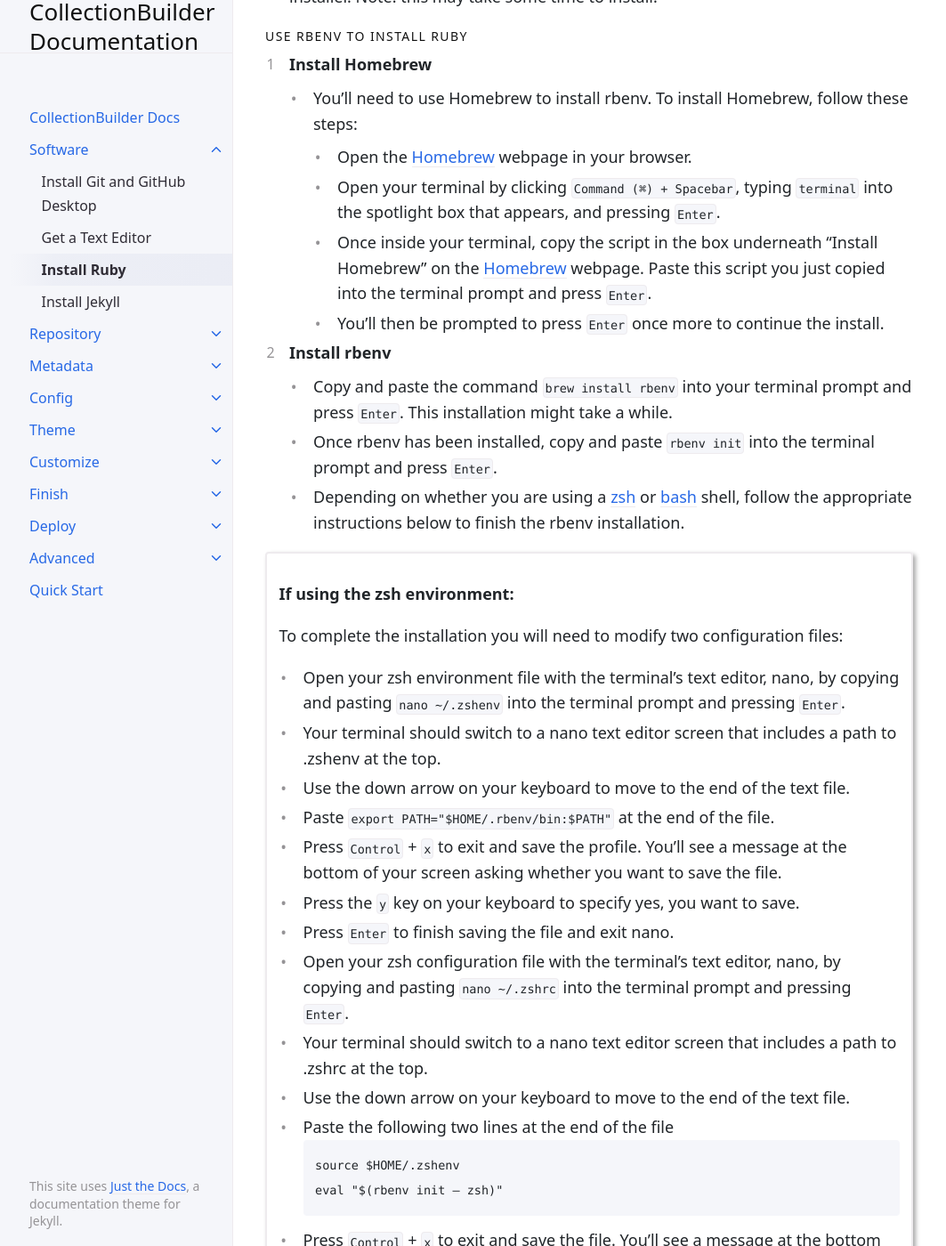
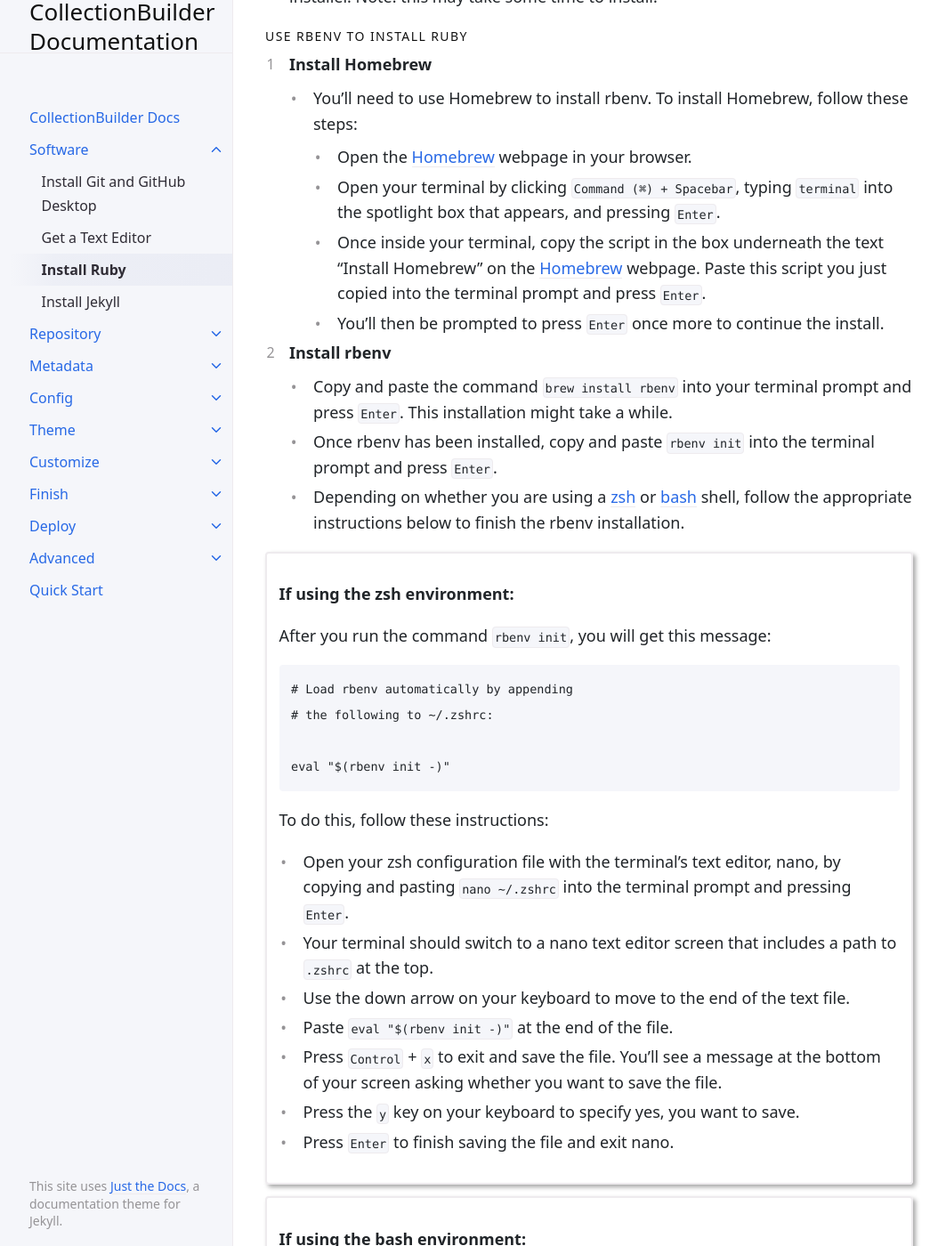
Before and after one commit to CollectionBuilder/cb-docs, a Jekyll site: the page built from docs/01_software/ruby.md, in a window 1280 px wide and 1400 px high, scrolled down 1280 px. Shown: the whole window at 89% size, without its empty margins (110-1173 px from the left). Built offline with Jekyll 4.4.1, drawn with Linux system fonts in a browser that asks for light colours; some of the changed text lies outside the part shown.

Commit message:
correct zsh ruby instructions

````diff
--- a/docs/01_software/ruby.md
+++ b/docs/01_software/ruby.md
@@ -51,22 +51,20 @@ To do this, follow the instructions below, which outline the steps to install Ru
 {% capture zsh %}
 **If using the zsh environment:**
 
-To complete the installation you will need to modify two configuration files:
-- Open your zsh environment file with the terminal's text editor, nano, by copying and pasting `nano ~/.zshenv` into the terminal prompt and pressing `Enter`.
-- Your terminal should switch to a nano text editor screen that includes a path to .zshenv at the top.
+After you run the command `rbenv init`, you will get this message:
+
+```
+# Load rbenv automatically by appending
+# the following to ~/.zshrc:
+
+eval "$(rbenv init -)"
+```
+
+To do this, follow these instructions:
+- Open your zsh configuration file with the terminal's text editor, nano, by copying and pasting  `nano ~/.zshrc` into the terminal prompt and pressing `Enter`.
+- Your terminal should switch to a nano text editor screen that includes a path to `.zshrc` at the top.
 - Use the down arrow on your keyboard to move to the end of the text file.
-- Paste `export PATH="$HOME/.rbenv/bin:$PATH"` at the end of the file.
-- Press `Control` + `x` to exit and save the profile. You'll see a message at the bottom of your screen asking whether you want to save the file.
-- Press the `y` key on your keyboard to specify yes, you want to save.
-- Press `Enter` to finish saving the file and exit nano.
-- Open your zsh configuration file with the terminal's text editor, nano, by copying and pasting `nano ~/.zshrc` into the terminal prompt and pressing `Enter`.
-- Your terminal should switch to a nano text editor screen that includes a path to .zshrc at the top.
-- Use the down arrow on your keyboard to move to the end of the text file.
-- Paste the following two lines at the end of the file
-```
-source $HOME/.zshenv
-eval "$(rbenv init – zsh)"
-```
+- Paste `eval "$(rbenv init -)"` at the end of the file.
 - Press `Control` + `x` to exit and save the file. You'll see a message at the bottom of your screen asking whether you want to save the file.
 - Press the `y` key on your keyboard to specify yes, you want to save.
 - Press `Enter` to finish saving the file and exit nano.
````
Also changed, not shown: other parts of docs/01_software/ruby.md (+4 -4 lines).
